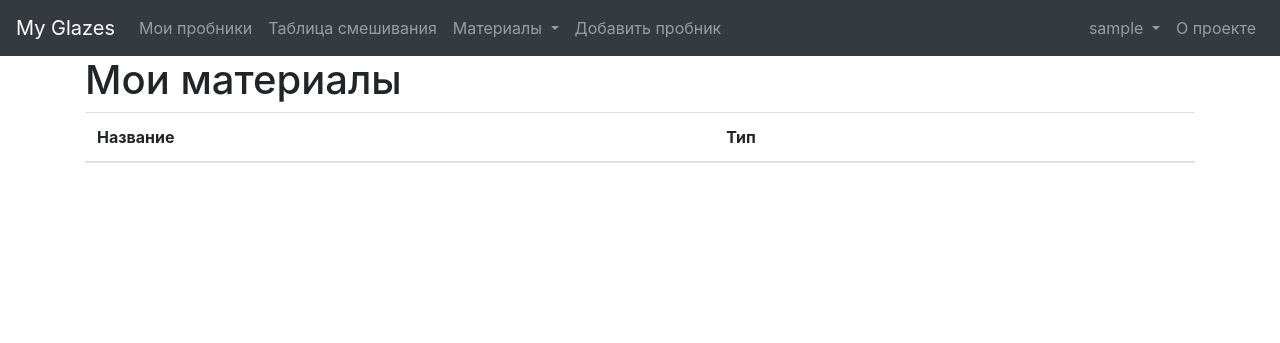
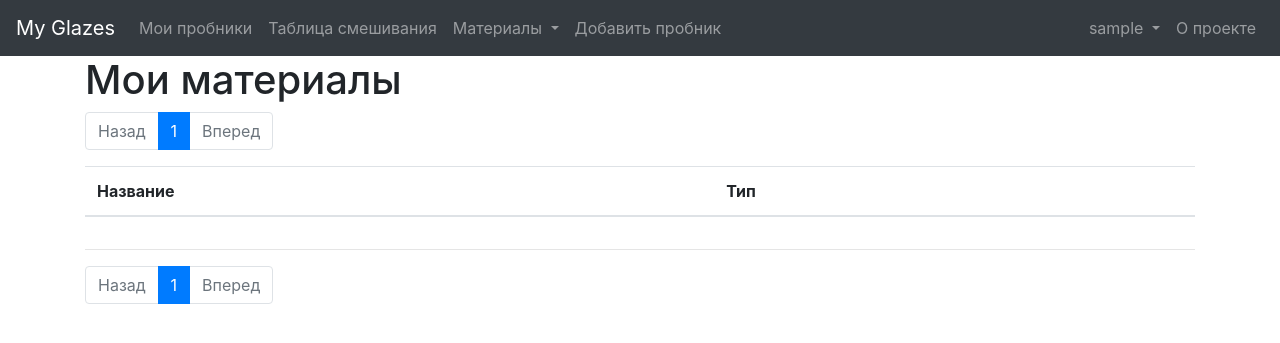
Before and after one commit to zimablizko/PotteryManager, a Flask app: page /materials in a window 1280 px wide. Shown: the top 343 px of the page. Run offline with Flask 2, Linux system fonts and the light colour scheme; a user stored in the database is signed in; tables that the repository leaves empty hold one stand-in row (values such as "Sample post"); lists and menus that the app fills with data are empty; some libraries are stand-ins or nearby versions.

Commit message:
mat paging, item info, favicon

```diff
--- a/app/models.py
+++ b/app/models.py
@@ -95,6 +95,19 @@ class Item(db.Model):
         else:
             return self.create_date.date()
 
+    def get_clay_name(self):
+        clay = Material.query.join(Item).filter(Item.id == self.id).first()
+        if clay:
+            return clay.name
+        else:
+            return None
+
+    def get_glazes(self):
+        glazes = Material.query.join(ItemGlaze).filter(ItemGlaze.item_id == self.id).all()
+        if glazes:
+            return glazes
+        else:
+            return None
 
 class Image(db.Model):
     id = db.Column(db.Integer, autoincrement=True, primary_key=True)
--- a/app/routes.py
+++ b/app/routes.py
@@ -98,7 +98,9 @@ def add_item():
                     item_glaze = ItemGlaze(glaze_id=form.glaze_list[i].data, item_id=item_id, order=i)
                     db.session.add(item_glaze)
                 if not form.name.data:
-                    item.name += ' + ' + db.session.query(Material).filter_by(id=form.glaze_list[i].data).first().name
+                    if i > 0:
+                        item.name += ' + '
+                    item.name += db.session.query(Material).filter_by(id=form.glaze_list[i].data).first().name
             else:
                 if item_glaze:
                     db.session.delete(item_glaze)
@@ -151,7 +153,9 @@ def edit_item(item_id):
                     item_glaze = ItemGlaze(glaze_id=form.glaze_list[i].data, item_id=item_id, order=i)
                     db.session.add(item_glaze)
                 if not form.name.data:
-                    item.name += ' + ' + db.session.query(Material).filter_by(id=form.glaze_list[i].data).first().name
+                    if i > 0:
+                        item.name += ' + '
+                    item.name += db.session.query(Material).filter_by(id=form.glaze_list[i].data).first().name
             else:
                 if item_glaze:
                     db.session.delete(item_glaze)
@@ -227,10 +231,7 @@ def delete_item(item_id):
 @login_required
 def materials_list(page=1):
     form = MaterialListForm()
-    materials = current_user.get_all_materials().all()
-    for mat in materials:
-        mat.type = 'test test test test test test test test '
-    print(materials)
+    materials = current_user.get_all_materials().paginate(page, app.config['MATERIALS_PER_PAGE'], False)
     return render_template('materials.html', form=form, title='Мои материалы', materials=materials)
 
 
--- a/app/static/css/base.css
+++ b/app/static/css/base.css
@@ -7,3 +7,7 @@
     right: 2px;
     z-index: 100;
 }
+
+.item-info-list {
+   margin-top: -10px;
+}
--- /dev/null
+++ b/app/templates/_materials_paginator.html
@@ -0,0 +1,35 @@
+<nav aria-label="...">
+    <ul class="pagination">
+        {% if materials.has_prev %}
+        <li class="page-item">
+            <a class="page-link" href="{{ url_for('materials_list', page = materials.prev_num) }}" tabindex="-1">Назад</a>
+        </li>
+        {% else %}
+        <li class="page-item disabled">
+            <a class="page-link" href="#" tabindex="-1" aria-disabled="true">Назад</a>
+        </li>
+        {% endif %}
+        {% if materials.has_prev %}
+        <li class="page-item">
+            <a class="page-link" href="{{ url_for('materials_list', page = materials.prev_num) }}">{{ materials.prev_num }}</a>
+        </li>
+        {% endif %}
+        <li class="page-item active" aria-current="page">
+            <a class="page-link" href="#">{{ materials.page }}<span class="sr-only">(current)</span></a>
+        </li>
+        {% if materials.has_next %}
+        <li class="page-item">
+            <a class="page-link" href="{{ url_for('materials_list', page = materials.next_num) }}">{{ materials.next_num }}</a>
+        </li>
+        {% endif %}
+        {% if materials.has_next %}
+        <li class="page-item">
+            <a class="page-link" href="{{ url_for('materials_list', page = materials.next_num) }}">Вперед</a>
+        </li>
+        {% else %}
+        <li class="page-item disabled">
+            <a class="page-link" href="#" tabindex="-1" aria-disabled="true">Вперед</a>
+        </li>
+        {% endif %}
+    </ul>
+</nav>
--- a/app/templates/base.html
+++ b/app/templates/base.html
@@ -5,6 +5,7 @@
     <title>{{ title }}</title>
     <link type="text/css" href="{{ url_for('static', filename='lightbox2-2.11.1/css/lightbox.css') }}" rel="stylesheet">
     <link type="text/css" href="{{ url_for('static', filename='css/base.css') }}" rel="stylesheet">
+    <link rel="icon" href="{{ url_for('static', filename='images/favicon.ico') }}">
     <link rel="stylesheet" href="https://stackpath.bootstrapcdn.com/bootstrap/4.5.0/css/bootstrap.min.css"
           integrity="sha384-9aIt2nRpC12Uk9gS9baDl411NQApFmC26EwAOH8WgZl5MYYxFfc+NcPb1dKGj7Sk" crossorigin="anonymous">
     <link rel="stylesheet" href="https://stackpath.bootstrapcdn.com/font-awesome/4.7.0/css/font-awesome.min.css">
@@ -19,7 +20,6 @@
     </button>
     <div class="collapse navbar-collapse" id="navbarSupportedContent">
         <ul class="navbar-nav mr-auto">
-
             {% if current_user.is_anonymous %}
             <li class="nav-item">
                 <a class="nav-link" href="{{ url_for('login') }}">Войти</a>
--- a/app/templates/materials.html
+++ b/app/templates/materials.html
@@ -1,7 +1,7 @@
 {% extends "base.html" %}
 {% block content %}
 <h1>{{title}}</h1>
-
+{% include '_materials_paginator.html' %}
 <div class="table-responsive">
     <table class="table">
         <thead>
@@ -12,7 +12,7 @@
         </tr>
         </thead>
         <tbody>
-        {% for mat in materials %}
+        {% for mat in materials.items %}
         <tr>
             <td>
                 {{ mat.name }}
@@ -45,5 +45,6 @@
         </tbody>
     </table>
 </div>
-
+<hr>
+{% include '_materials_paginator.html' %}
 {% endblock %}
--- a/config.py
+++ b/config.py
@@ -11,5 +11,6 @@ class Config(object):
     MAIL_USERNAME = os.environ.get('MAIL_USERNAME') or 'myglazes.info@gmail.com'
     MAIL_PASSWORD = os.environ.get('MAIL_PASSWORD')
     ITEMS_PER_PAGE = 15
+    MATERIALS_PER_PAGE = 18
     GLAZE_MAX_COUNT = 3
     IMAGE_MAX_COUNT = 3
```
Also changed, not shown: app/templates/item.html (+10 -4 lines), app/static/images/favicon.ico (added).
